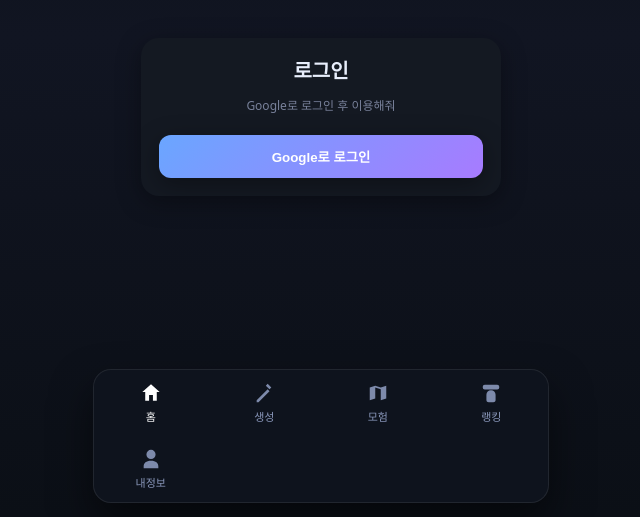
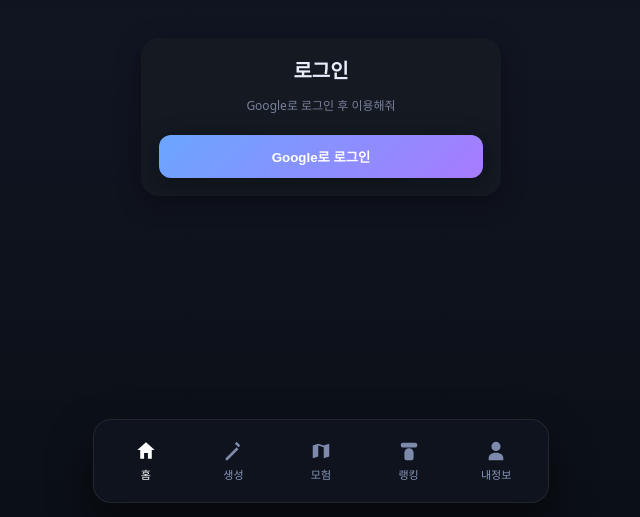
Before and after one commit to pokemonrgby-crypto/MGCUT, a plain HTML site: page public/index.html in a window 1280 px wide. Shown: the part 283-800 px from the top of the page, without its empty margins (319-959 px from the left). Drawn offline with Linux system fonts and the light colour scheme; no server answers.

Commit message:
Update app-ui.css

```diff
--- a/public/css/app-ui.css
+++ b/public/css/app-ui.css
@@ -106,9 +106,14 @@
   border:1px solid rgba(255,255,255,.08);
   border-radius:18px; box-shadow:0 20px 40px rgba(0,0,0,.5);
   backdrop-filter: blur(10px); z-index: 1000;
+  padding: 8px 8px calc(8px + env(safe-area-inset-bottom));
+  box-sizing: border-box;
+
 }
-.nav5{display:grid; grid-template-columns:repeat(4,1fr)}
+.nav5{display:grid; grid-template-columns:repeat(5,1fr)}
+
 .nav5 button{
+    min-height: 56px; /* 모바일 터치 타깃 */
   appearance:none; background:transparent; color:#8a98bb; border:0; padding:12px 8px;
   display:grid; place-items:center; gap:4px; cursor:pointer; transition: color .2s ease;
 }
```
